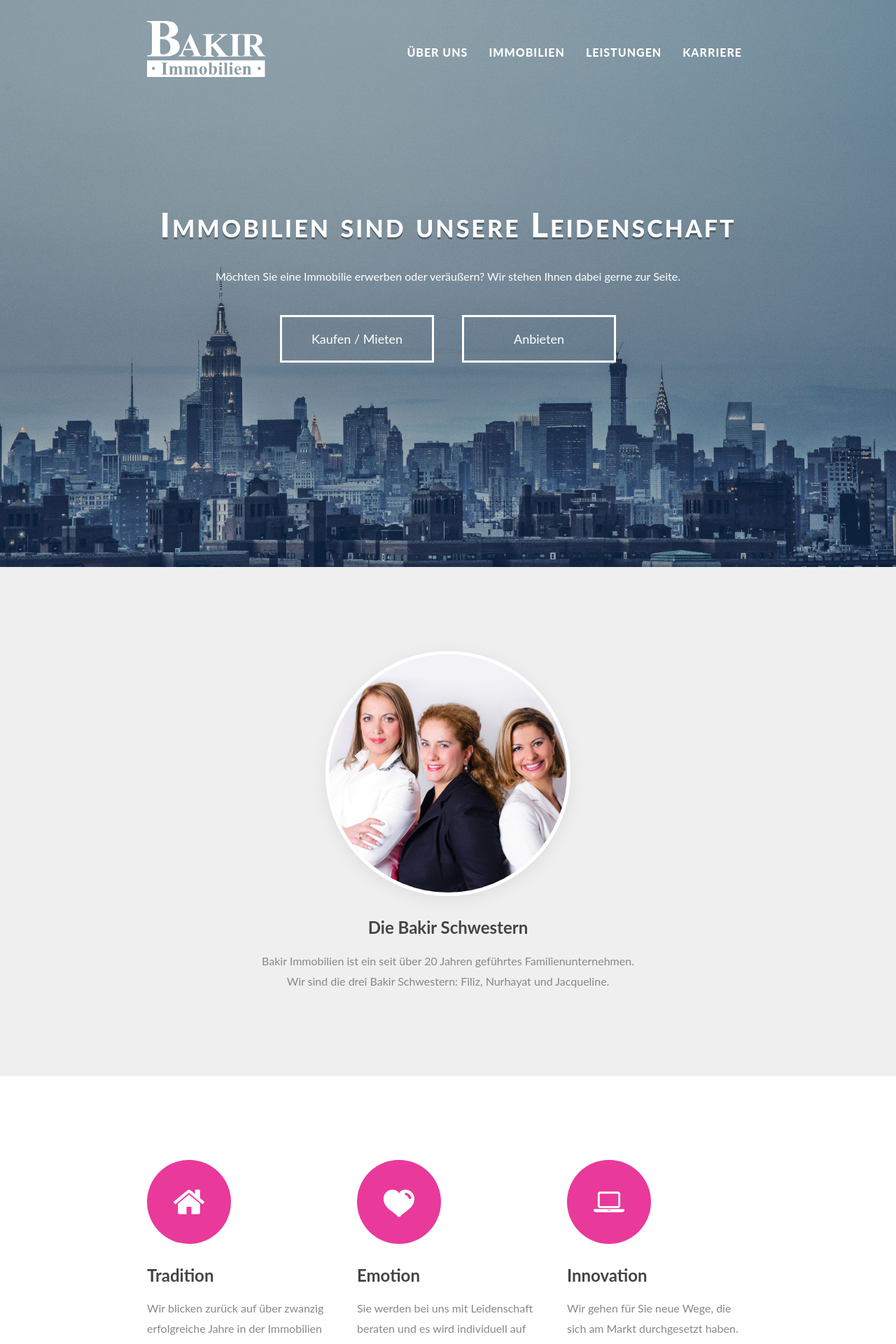
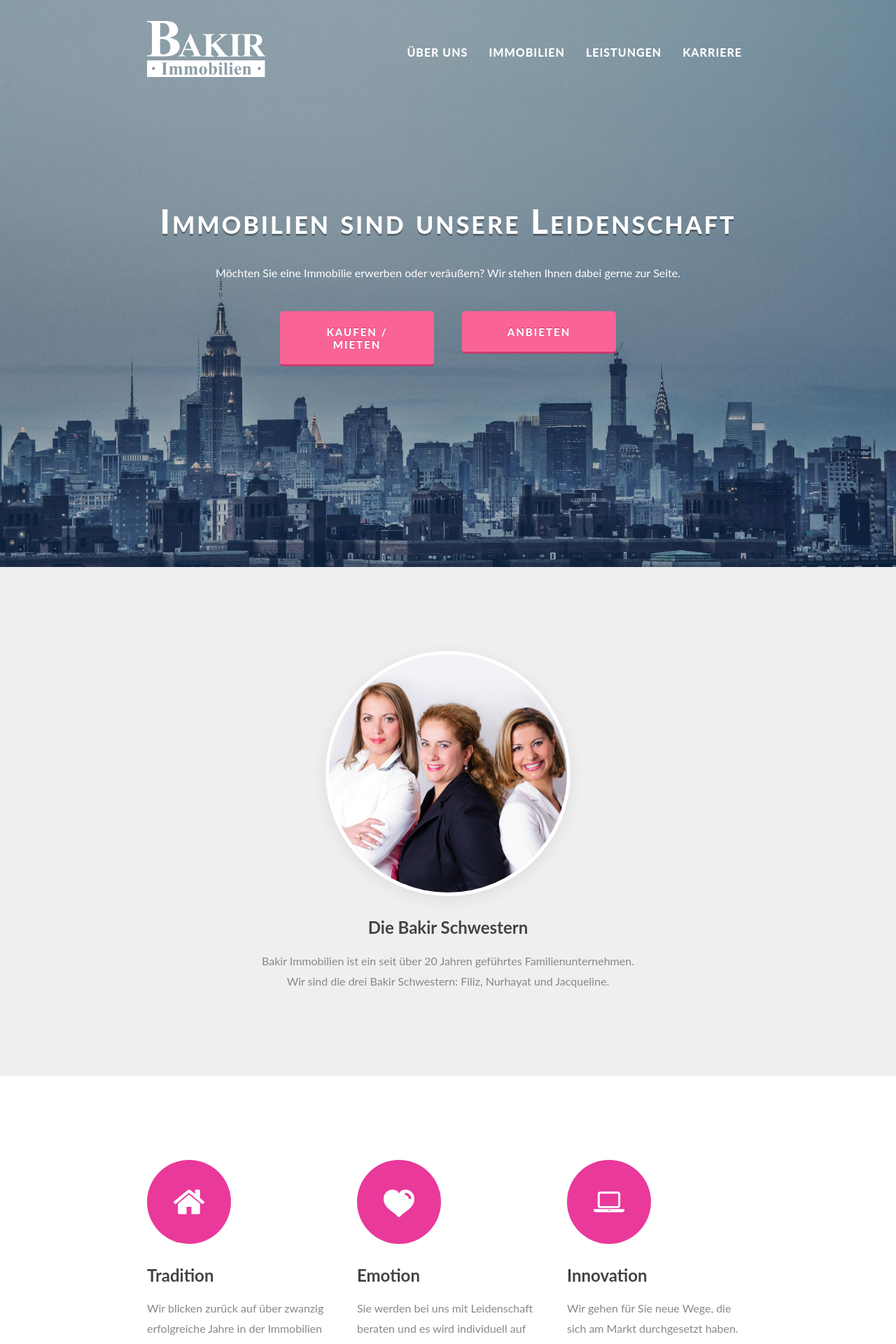
Before and after one commit to bakirnetwork/bakirimmobilien_de, a Jekyll site: the page built from _pages/index.html, in a window 1280 px wide. Shown: the top 1920 px of the page at 70% size. Built offline with Jekyll 4.4.1, drawn with Linux system fonts in a browser that asks for light colours; nearby versions of some CDN libraries; some web fonts are replaced; some of the changed text lies outside the part shown.

Commit message:
Solide Buttons hinzugefügt

```diff
--- a/_includes/hero.html
+++ b/_includes/hero.html
@@ -3,8 +3,8 @@
 		<h1 class="hero__epic-text">Immobilien sind unsere Leidenschaft</h1>
 		<p class="hero__subtitle">Möchten Sie eine Immobilie erwerben oder veräußern? Wir stehen Ihnen dabei gerne zur Seite.</p>
 		<div class="row" style="max-width: 520px;">
-			<div class="col span-6"><a class="btn btn--white" href="/immobilienangebote/" onclick="ga('send', 'event', 'CallToAction', 'Kaufen und Mieten', '/');">Kaufen / Mieten</a></div>
-			<div class="col span-6"><a class="btn btn--white" href="/kontakt/"            onclick="ga('send', 'event', 'CallToAction', 'Anbieten', '/');">Anbieten</a></div>
+			<div class="col span-6"><a class="btn btn--solid" href="/immobilienangebote/" onclick="ga('send', 'event', 'CallToAction', 'Kaufen und Mieten', '/');">Kaufen / Mieten</a></div>
+			<div class="col span-6"><a class="btn btn--solid" href="/kontakt/"            onclick="ga('send', 'event', 'CallToAction', 'Anbieten', '/');">Anbieten</a></div>
 		</div>
 	</div>
 </section>
--- a/_includes/immobilienangebote.html
+++ b/_includes/immobilienangebote.html
@@ -34,4 +34,4 @@
 	</div>
 </div>
 
-<a class="btn" href="/immobilienangebote/">Zu den Immobilienangeboten</a>
+<a class="btn btn--dark" href="/immobilienangebote/">Immobilienangebote</a>
--- a/assets/css/objects/_btn.sass
+++ b/assets/css/objects/_btn.sass
@@ -4,18 +4,35 @@
 	padding: 20px 30px
 	max-width: 350px
 
-	color: $dark
 	font-size: 18px
+	font-weight: 800
+	font-size: 15px
+	text-decoration: none
+	text-transform: uppercase
 	text-align: center
-	text-decoration: none
+	letter-spacing: 2px
 
 	background: none
-	border: 3px solid $dark
+	transition: all .2s
 	cursor: pointer
 
-	&:hover
-		background: rgba(255, 255, 255, 0.2)
+	&--dark
+		border: 3px solid $dark
+		color: $dark
+
+		&:hover
+			background: rgba(white, 0.2)
 
 	&--white
-		border-color: white
+		border: 3px solid white
 		color: white
+
+	&--solid
+		border-bottom: 3px solid #CA3568
+		border-radius: 5px
+		color: #fff
+		text-shadow: 0 -1px #CA3568
+		background: #F96396
+
+		&:hover
+			background: lighten(#F96396, 3%)
```
